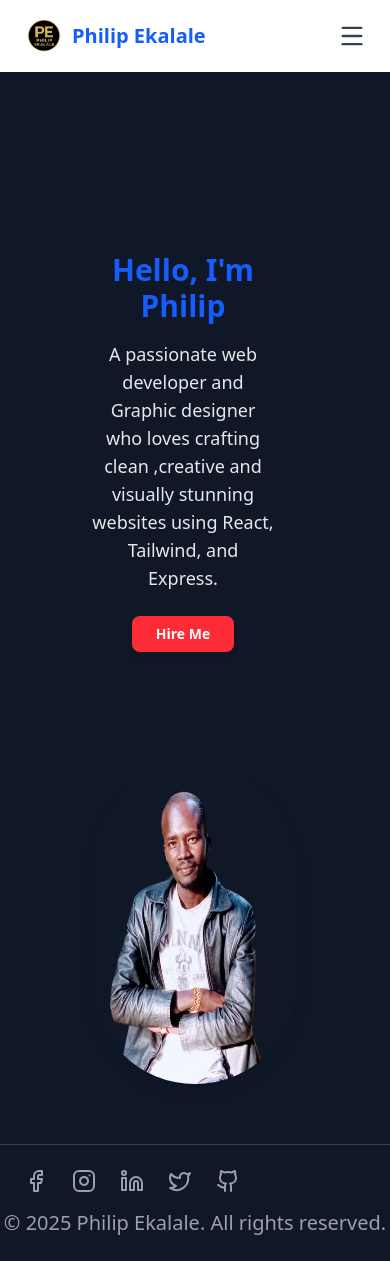
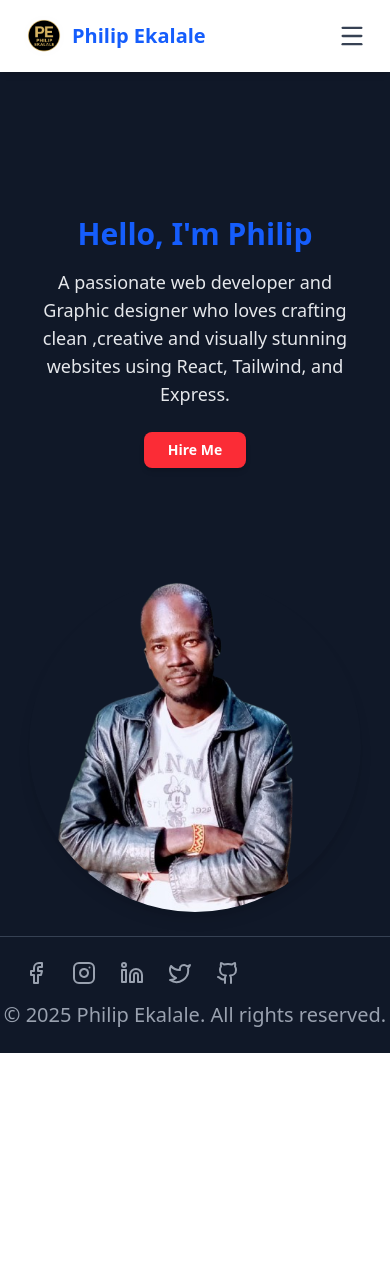
Before and after one commit to EKALALE/my-portfolio, a React (Vite) app in the folder Frontend/: page / in a window 390 px wide. After the commit the page ends 1053 px from the top, so only its background shows below. Built offline with nearby package versions, Linux system fonts and the light colour scheme.

Commit message:
updated image siz to fit mobile responsive

```diff
--- a/Frontend/src/components/Home.jsx
+++ b/Frontend/src/components/Home.jsx
@@ -3,20 +3,20 @@ import Hero from "./Hero";
 
 function Home() {
   return (
-    <div className="flex flex-col min-h-screen p-15 ">
+    <div className="flex flex-col min-h-screen p-6 md:p-15">
       {/* Main Section */}
-      <div className="flex flex-col md:flex-row items-center justify-between flex-grow px-8 mt-10 space-x-6">
+      <div className="flex flex-col md:flex-row items-center justify-between flex-grow px-4 md:px-8 mt-10 md:space-x-6">
         {/* Left side - Hero content */}
         <div className="md:w-1/2 text-center md:text-left">
           <Hero />
         </div>
 
         {/* Right side - Image */}
-        <div className="md:w-1/2 flex justify-center md:justify-end mt-8 md:mt-0">
+        <div className="w-full md:w-1/2 flex justify-center md:justify-end mt-8 md:mt-0">
           <img
             src={myPhoto}
             alt="My portrait"
-            className="w-80 h-80 md:w-96 md:h-96 rounded-full shadow-lg"
+            className="w-[85vw] max-w-[22rem] aspect-square object-cover rounded-full shadow-lg md:w-96 md:h-96"
           />
         </div>
       </div>
```
